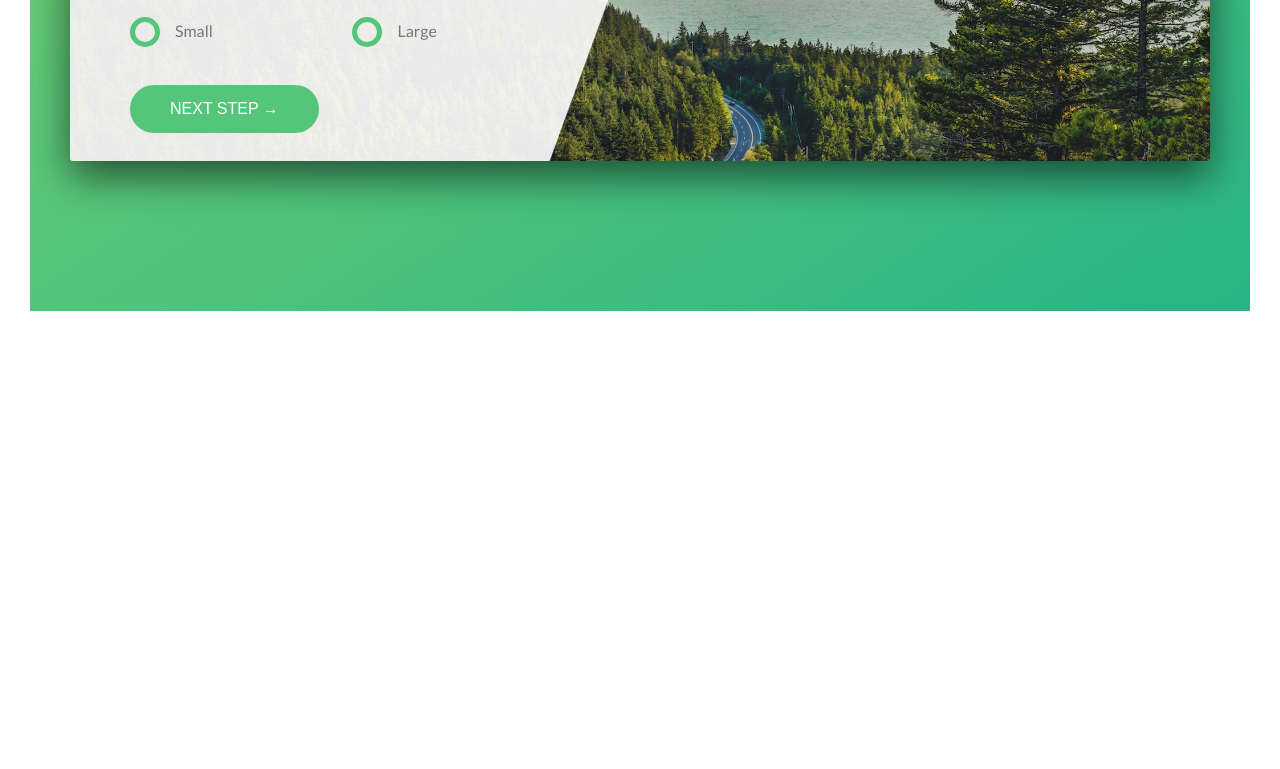
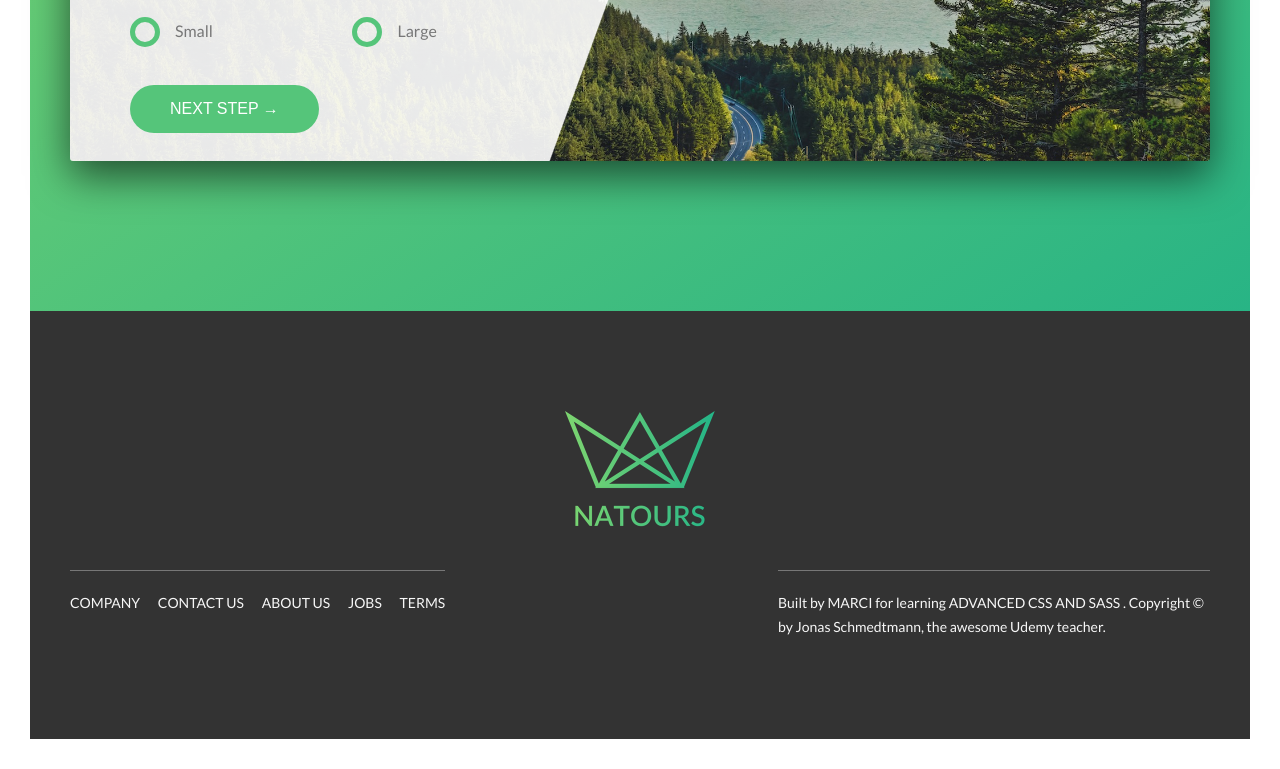
Before and after one commit to martonlanga/advanced-css-course, a website: page Natours/starter/index.html in a window 1280 px wide. Shown: the part 4858-5627 px from the top of the page. Before the commit the page ends 5199 px from the top, so only its background shows below. Drawn offline with Linux system fonts and the light colour scheme.

Commit message:
Add footer section

```diff
--- a/Natours/starter/index.html
+++ b/Natours/starter/index.html
@@ -328,14 +328,14 @@
 
               <div class="form__group u-margin-bottom-medium">
                 <div class="form__radio-group">
-                  <input type="radio" class="form__radio-input" id="small" name="size" >
+                  <input type="radio" class="form__radio-input" id="small" name="size">
                   <label for="small" class="form__radio-label">
                     <span class="form__radio-button"></span>
                     Small
                   </label>
                 </div>
                 <div class="form__radio-group">
-                  <input type="radio" class="form__radio-input" id="large" name="size" >
+                  <input type="radio" class="form__radio-input" id="large" name="size">
                   <label for="large" class="form__radio-label">
                     <span class="form__radio-button"></span>
                     Large
@@ -355,6 +355,43 @@
     </section>
 
   </main>
+
+  <footer class="footer">
+    <div class="footer__logo-box u-margin-bottom-medium">
+      <img src="img/logo-green-2x.png" alt="Full logo" class="footer__logo">
+    </div>
+    <div class="row">
+      <div class="col-1-of-2">
+        <div class="footer__navigation">
+          <ul class="footer__list">
+            <li class="footer__item">
+              <a href="#" class="footer__link">Company</a>
+            </li>
+            <li class="footer__item">
+              <a href="#" class="footer__link">Contact Us</a>
+            </li>
+            <li class="footer__item">
+              <a href="#" class="footer__link">About Us</a>
+            </li>
+            <li class="footer__item">
+              <a href="#" class="footer__link">Jobs</a>
+            </li>
+            <li class="footer__item">
+              <a href="#" class="footer__link">Terms</a>
+            </li>
+          </ul>
+        </div>
+      </div>
+      <div class="col-1-of-2">
+        <p class="footer__copyright">
+          Built by
+          <a href="#" class="footer__link">Marci</a> for learning
+          <a href="#" class="footer__link">
+            Advanced CSS and Sass</a> . Copyright &copy; by Jonas Schmedtmann, the awesome Udemy teacher.
+        </p>
+      </div>
+    </div>
+  </footer>
 
 
   <!-- <section class="grid-test">
--- a/Natours/starter/sass/abstracts/_variables.scss
+++ b/Natours/starter/sass/abstracts/_variables.scss
@@ -15,6 +15,7 @@ $color-grey-light-2: #ddd;
 
 $color-grey-dark: #777;
 $color-grey-dark-2: #999;
+$color-grey-dark-3: #333;
 
 $color-white: #fff;
 $color-black: #000;
--- /dev/null
+++ b/Natours/starter/sass/layout/_footer.scss
@@ -0,0 +1,62 @@
+.footer {
+  background-color: $color-grey-dark-3;
+  padding: 10rem 0;
+  font-size: 1.4rem;
+  color: $color-grey-light;
+
+  &__logo {
+    width: 15rem;
+    height: auto;
+    margin: 0 auto;
+    display: block;
+  }
+
+  &__logo-box {
+    width: 100%;
+    display: block;
+  }
+
+  &__navigation {
+    border-top: 1px solid $color-grey-dark;
+    padding-top: 2rem;
+    display: inline-block;
+  }
+
+  &__list {
+    list-style: none;
+  }
+
+  &__item {
+    display: inline-block;
+
+    &:not(:last-child) {
+      margin-right: 1.5rem;
+    }
+  }
+
+  &__link {
+    &:link,
+    &:visited {
+      color: $color-grey-light;
+      background-color: $color-grey-dark-3;
+      text-decoration: none;
+      text-transform: uppercase;
+      display: inline-block;
+      transition: transform .2s;
+    }
+
+    &:hover,
+    &:active {
+      color: $color-primary;
+      box-shadow: 0 1rem 2rem rgba($color-black, .4);
+      transform: rotate(5deg) scale(1.3);
+    }
+  }
+
+  &__copyright {
+    border-top: 1px solid $color-grey-dark;
+    padding-top: 2rem;
+    width: 80%;
+    float: right;
+  }
+}
--- a/Natours/starter/sass/main.scss
+++ b/Natours/starter/sass/main.scss
@@ -17,5 +17,6 @@
 
 @import "layout/header";
 @import "layout/grid";
+@import "layout/footer";
 
 @import "pages/home";
```
Also changed, not shown: Natours/starter/css/style.css.
